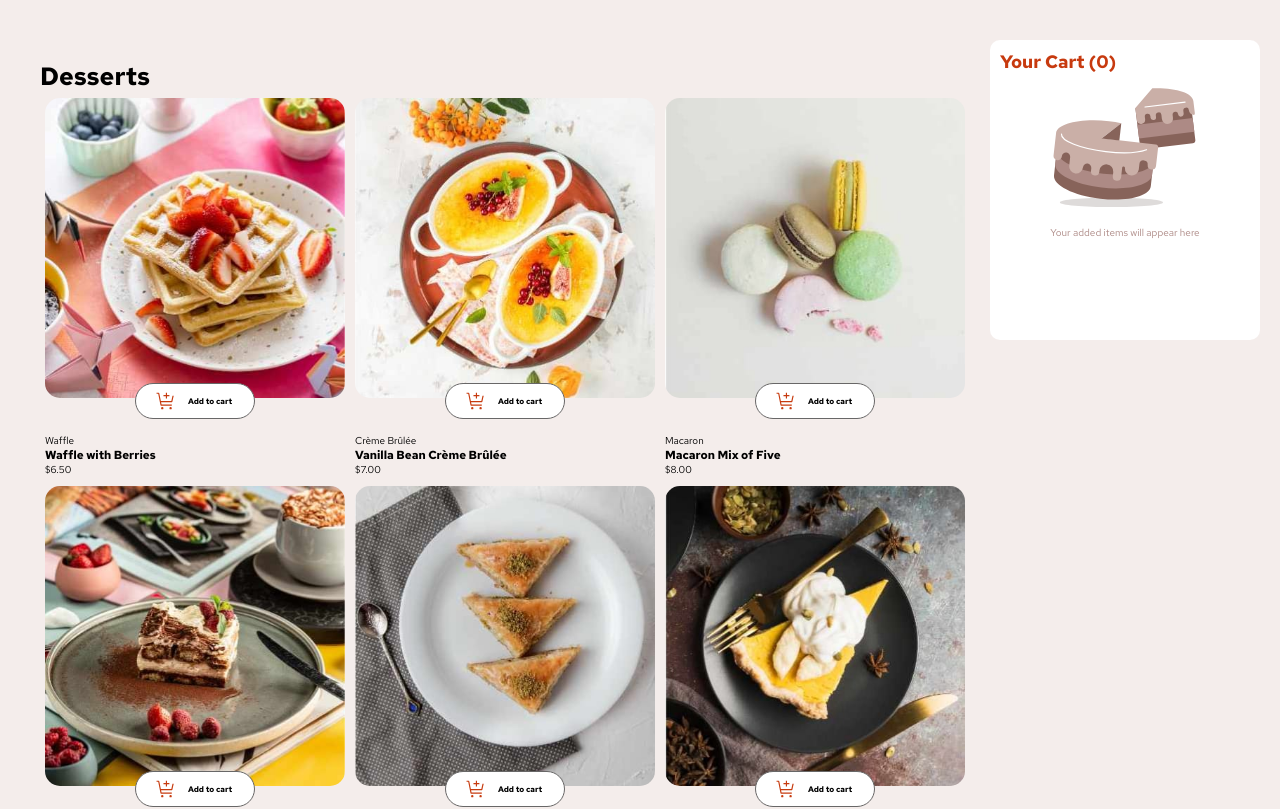
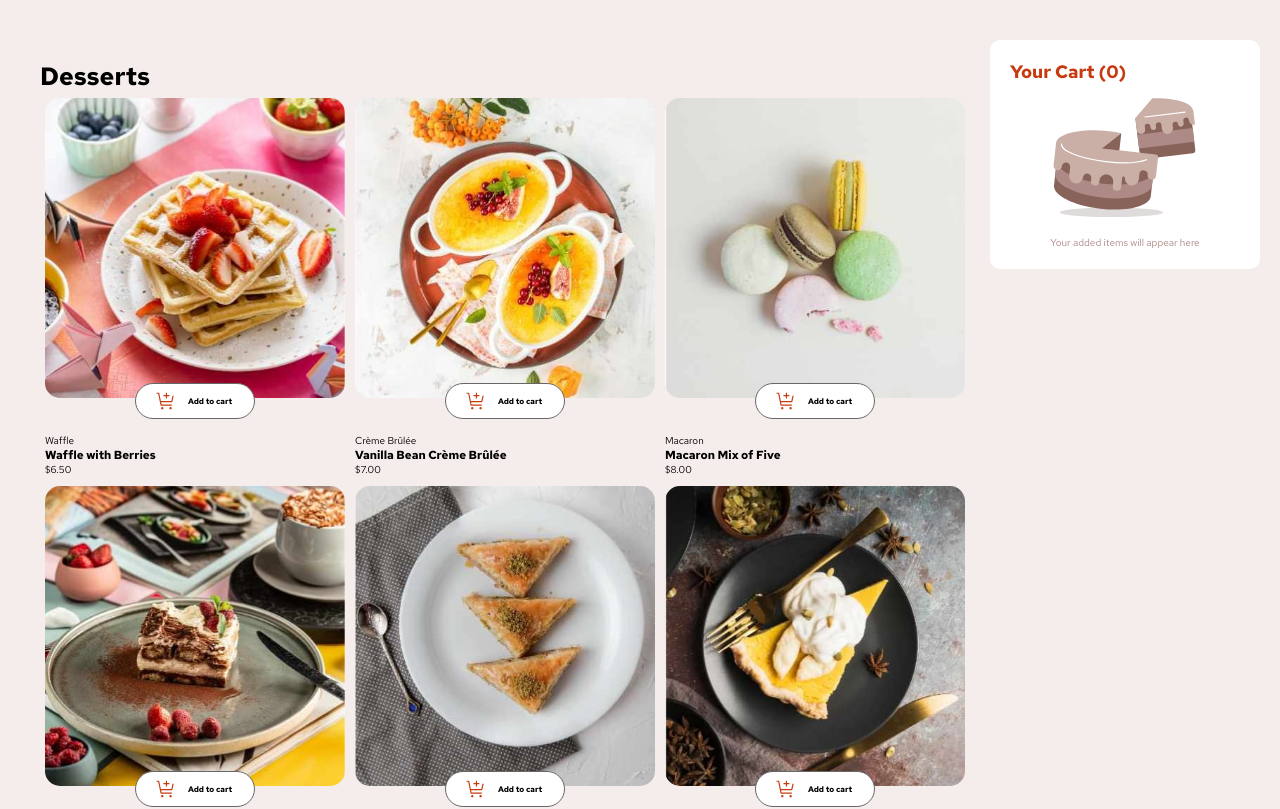
Before and after one commit to rojascami/treelo, a Next.js app: page / in a window 1280 px wide. Shown: the top 809 px of the page. Built offline with nearby package versions, Linux system fonts and the light colour scheme.

Commit message:
Added images to checkout

```diff
--- a/src/components/Cart.tsx
+++ b/src/components/Cart.tsx
@@ -117,7 +117,7 @@ const Cart: React.FC<CartProps> = ({ cart, setCart, setProducts }) => {
 
                         <div className="cart__order">
                             <p className="cart__order--total">Order total: <span>${cart.totalPrice.toFixed(2)}</span></p>
-                            <p><Image src={carbonNeutral} alt="Empty Cart" width={20} height={20} /> This is a <span>carbon-neutral</span> delivery</p>
+                            <p><Image src={carbonNeutral} alt="Carbon Neutral" width={20} height={20} /> This is a <span>carbon-neutral</span> delivery</p>
                             <button className='cart__order__confirm' onClick={onOrderClick}>Confirm Order</button>
                         </div>
                     </div>
@@ -129,9 +129,13 @@ const Cart: React.FC<CartProps> = ({ cart, setCart, setProducts }) => {
                 {
                     cart.products.map((product, index) => (
                         <div key={index} className="cart__product">
+                            <div className='cart__product__image'>
+                            <Image src={`${process.env.basePath}${product.image.thumbnail}`} alt={product.name} width={50} height={50} />
                             <div className="cart__product--info">
                                 <h3 className='cart__product--name'>{product.name}</h3>
+
                                 <p><span className='cart__product--qty'>{product.quantity}x </span> @ ${product.price.toFixed(2)} </p>
+                            </div>
                             </div>
                             <div className="cart__product--price"><span>${(product.price * product.quantity).toFixed(2)}</span> </div>
                         </div>
--- a/src/styles/cart.scss
+++ b/src/styles/cart.scss
@@ -3,10 +3,9 @@
 .cart {
   // grid-area: cart;
   grid-column: sidebar-start / sidebar-end;
-  grid-row: 1 / span 1;
   background-color: white;
   border-radius: 1rem;
-  padding: 1rem;
+  padding: 2rem;
   display: flex;
   flex-direction: column;
 
@@ -45,7 +44,7 @@
       font-size: 1rem;
       display: flex;
       flex-direction: column;
-      justify-content: space-between;
+      justify-content: center;
       align-items: flex-start;
       color: var(--rose-400);
       gap: 0.5rem;
@@ -54,7 +53,6 @@
     }
 
     &--button {
-
 
       display: flex;
       align-items: center;
@@ -83,6 +81,15 @@
       height: 1px;
       background-color: var(--rose-100);
       display: block;
+      margin: 1rem;
+    }
+    &__image {
+      display: flex;
+      gap: 10px;
+      img {
+        border-radius: 1rem;
+      }
+
     }
   }
 
@@ -116,4 +123,6 @@
       color: var(--rose-900);
     }
   }
+
+
 }
--- a/src/styles/globals.scss
+++ b/src/styles/globals.scss
@@ -81,7 +81,8 @@ button{
 .container {
   display: grid;
   grid-template-columns: [full-start] repeat(6, min-content) [full-end sidebar-start] 1fr [sidebar-end];
-  grid-template-rows:  repeat(4, 30rem);
+  // grid-template-rows:  repeat(4, 30rem);
+  align-items: start;
   margin: 4rem 2rem;
 
 
```
